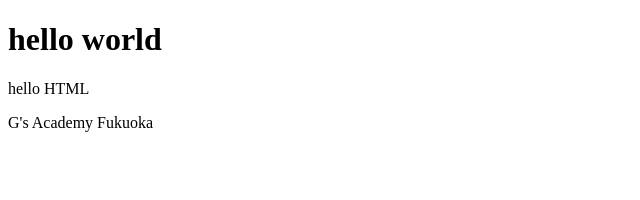
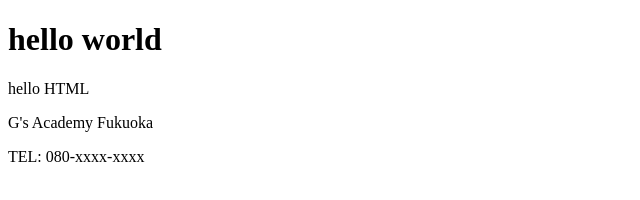
Before and after one commit to hidemaru-test/git-test, a plain HTML site: page index.html in a window 1280 px wide. Shown: the whole page, without its empty margins (0-640 px from the left). Drawn offline with Linux system fonts and the light colour scheme.

Commit message:
電話番号の追加

```diff
--- a/index.html
+++ b/index.html
@@ -10,5 +10,6 @@
   <h1>hello world</h1>
   <p>hello HTML</p>
   <p>G's Academy Fukuoka</p>
+  <p>TEL: 080-xxxx-xxxx</p>
 </body>
 </html>
```
